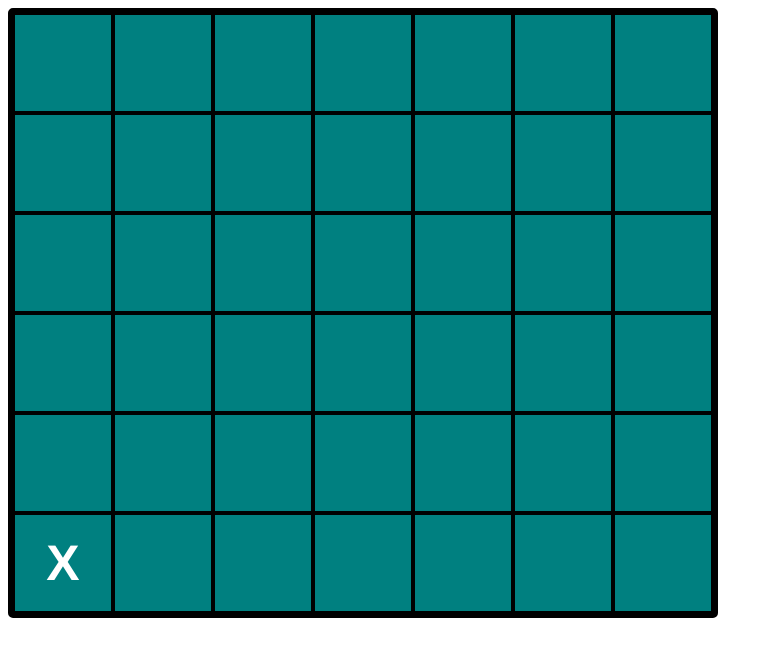
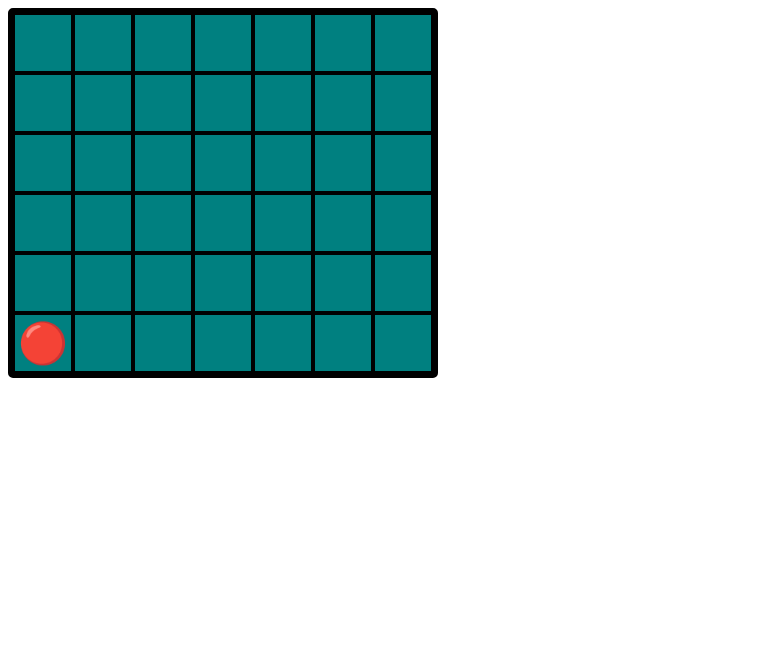
Before and after one commit to AvivYamin/4connect, a plain HTML site: page index.html in a window 1280 px wide. Both pictures are taken after a click on the element 63 px from the left and 63 px from the top of the page. Shown: the whole page, without its empty margins (0-773 px from the left). Drawn offline with Linux system fonts and the light colour scheme.

Commit message:
I changed the X and the O to emoji signs

```diff
--- a/index2.js
+++ b/index2.js
@@ -8,7 +8,6 @@ class Event {
     }
 
     trigger(params) {
-        // console.log(params);
       this.listeners.forEach(listener => { listener(params); });
     }
 }
@@ -16,7 +15,7 @@ class Event {
 class Connect {
     constructor() {
       this.board = Array(42).fill();
-      this.currentPlayer = 'X';
+      this.currentPlayer = '🔴';
       this.finished = false;
 
       this.updateCellEvent = new Event();
@@ -25,36 +24,22 @@ class Connect {
     }
 
     play(move) {
-        // if (this.finished) { return false; }
-      console.log(move)
-    //  console.log(move);
-       move = move % 7 + 35;
-       console.log(move)
-    //   move = this.addtoBottom(move);
-    //   console.log(move)
-    //   if (this.finished || move < 0 || move > 42 || this.board[move] || move) { return false; }
+        if (this.finished) { return false; }
+        move = this.addtoBottom(move);
+        if (this.finished || move < 0 || move > 42 || this.board[move] ) { return false; }
         this.board[move] = this.currentPlayer;
         this.updateCellEvent.trigger({ move, player: this.currentPlayer });
-
         this.finished = this.victory() || this.draw();
-
         if (!this.finished) { this.switchPlayer(); }
-
       return true;
     }
 
-    addtoBottom(move) {
-         if(move > 0){
-             if(this.board[move]){
+    addtoBottom(move) { //Checks the value of the cell bottom - up until it's undefined
+      move = move % 7 + 35;
+      while(this.board[move] && move > 0){
         move = move - 7;
-                 this.addtoBottom(move);
-             }else{
-                this.board[move] = this.currentPlayer;
+      }
       return move;
-             }
-         }else{
-             return false;
-         }
     }
 
     victory() {
@@ -153,7 +138,7 @@ class Connect {
     }
 
     switchPlayer() {
-      this.currentPlayer = this.currentPlayer === 'X' ? 'O' : 'X';
+      this.currentPlayer = this.currentPlayer === '🔴' ? '🔵' : '🔴'; //puts the opposite value of the current player to currentplayer
     }
 }
 
@@ -165,21 +150,8 @@ class View {
     render() {
       const board = document.createElement('div');
       board.className = 'board';
+      this.cells = Array(42).fill().map((_, i) => {
 
-    //   this.collums = Array(7).fill().map((_, i) => {
-    //       console.log(i);
-    //     const collum = document.createElement('div');
-    //     collum.className = 'collum';
-
-        // collum.addEventListener('click', () => {
-        //     console.log(i);
-        //     this.playEvent.trigger(i);
-        // });
-        //board.appendChild(collum);
-
-    // });
-
-      this.cells = Array(42).fill().map((_, i) => {
         const cell = document.createElement('div');
         cell.className = 'cell';
 
@@ -198,7 +170,6 @@ class View {
     }
 
     updateCell(data) {
-        // console.log(data);
       this.cells[data.move].innerHTML = data.player;
     }
 
--- a/style.css
+++ b/style.css
@@ -4,9 +4,9 @@ body {
 
   .board {
     display: grid;
-    width: 700px;
-    grid-template-rows: 100px 100px 100px 100px 100px 100px;
-    grid-template-columns: 100px 100px 100px 100px 100px 100px 100px;
+    width: 420px;
+    grid-template-rows: 60px 60px 60px 60px 60px 60px;
+    grid-template-columns: 60px 60px 60px 60px 60px 60px 60px;
     border: 5px solid black;
     border-radius: 5px;
     background: teal;
@@ -18,7 +18,7 @@ body {
     display: flex;
     justify-content: center;
     align-items: center;
-    font-size: 50px;
+    font-size: 40px;
     font-weight: bold;
     cursor: pointer;
   }
```
Lines whose indentation alone changed are shown as unchanged.
